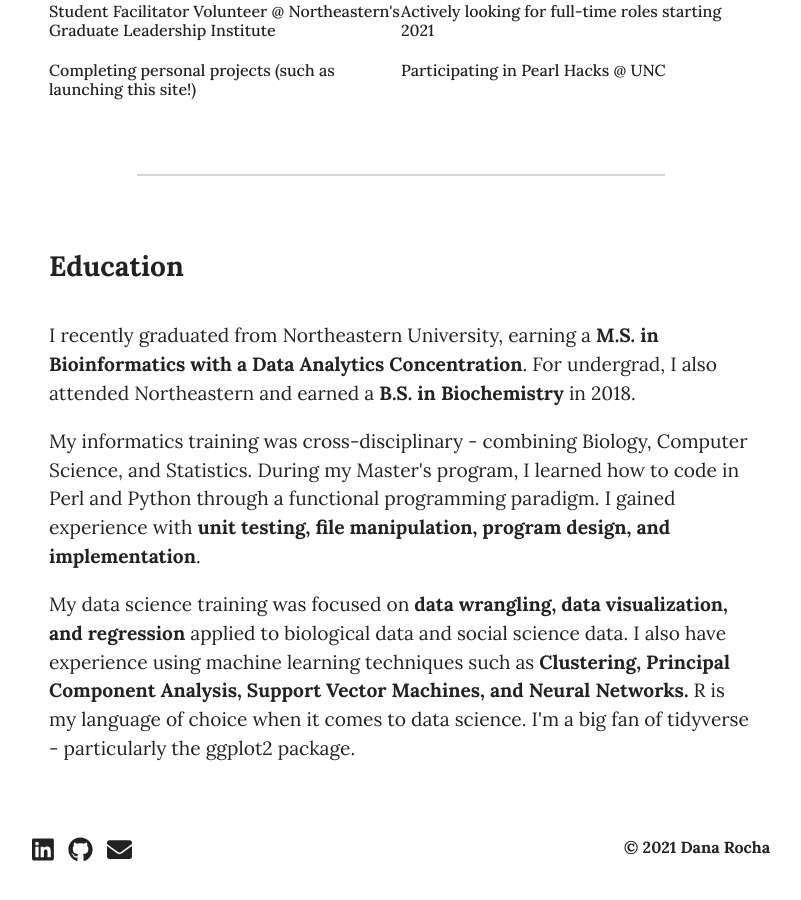
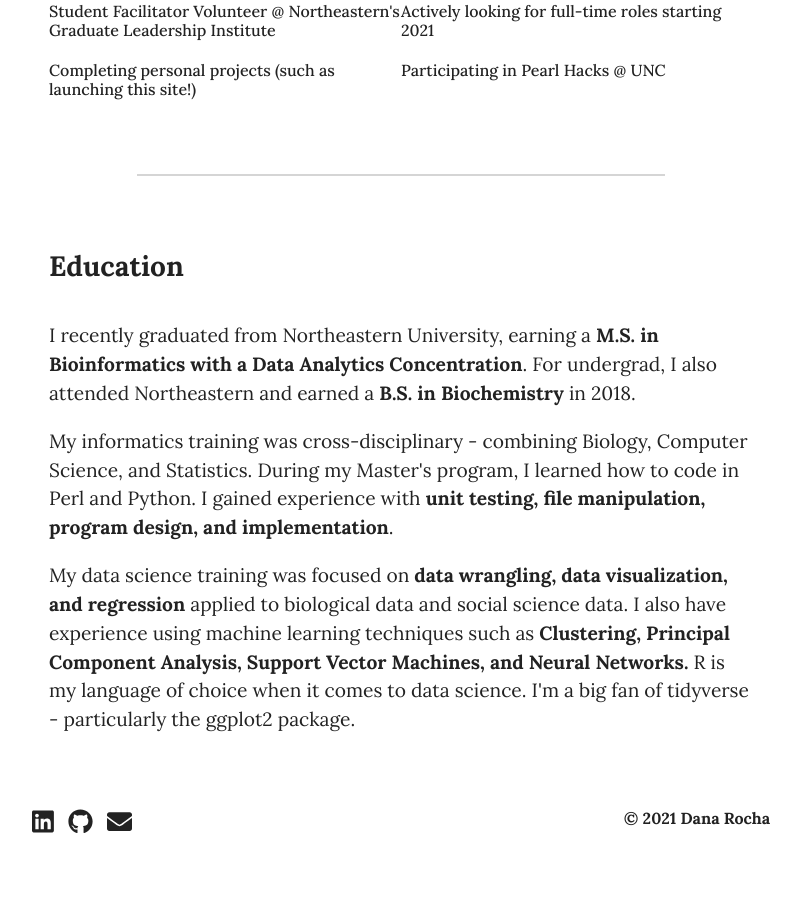
Before and after one commit to dana-rocha/dana-rocha.github.io, a Jekyll site: the page built from index.html, in a window 1280 px wide and 900 px high, scrolled down 868 px. Shown: the whole window, without its empty margins (239-1040 px from the left). Built offline with Jekyll 4.4.1, drawn with Linux system fonts in a browser that asks for light colours; nearby versions of some CDN libraries; after the commit the page ends 1739 px from its top, so only the background shows below that.

Commit message:
updates to home page

```diff
--- a/index.html
+++ b/index.html
@@ -45,7 +45,7 @@ title: Dana Rocha
     For undergrad, I also attended Northeastern and earned a <strong>B.S. in Biochemistry </strong>in 2018. </p>
   <p>My informatics training was cross-disciplinary - combining Biology,
     Computer Science, and Statistics. During my Master's program, I learned
-    how to code in Perl and Python through a functional programming paradigm.
+    how to code in Perl and Python.
     I gained experience with <strong>unit testing, file manipulation, program design,
     and implementation</strong>.</p>
   <p>My data science training was focused on <strong>data wrangling, data visualization,
```
